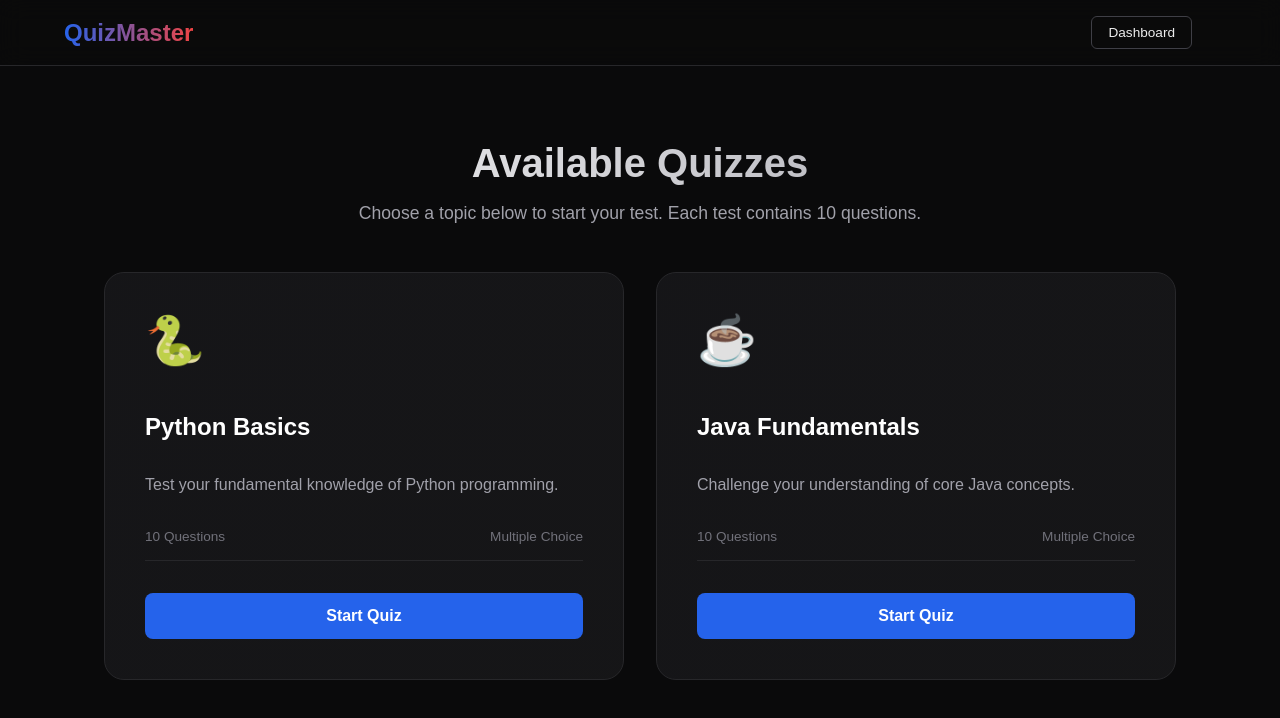
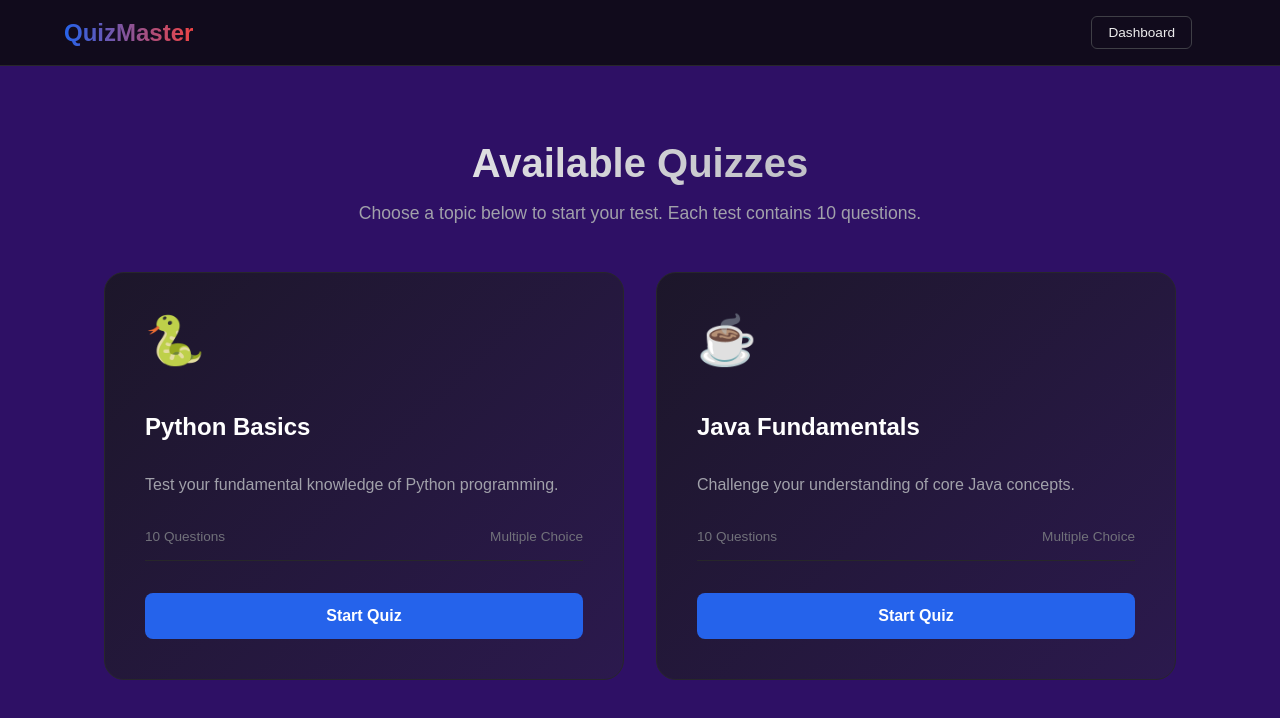
Before and after one commit to sanjanapanji/OnlineQuizSystem, a Next.js app in the folder frontend/: page /quizzes in a window 1280 px wide. Shown: the top 718 px of the page. Built offline with nearby package versions, Linux system fonts and the light colour scheme; sample sign-in values are in the browser's storage.

Commit message:
Update quizzes background color to Violet

```diff
--- a/frontend/app/quizzes/[id]/page.module.css
+++ b/frontend/app/quizzes/[id]/page.module.css
@@ -1,6 +1,6 @@
 .container {
   min-height: 100vh;
-  background-color: #0a0a0b;
+  background-color: #2e1065; /* Deep Violet */
   color: #ededed;
   display: flex;
   flex-direction: column;
--- a/frontend/app/quizzes/page.module.css
+++ b/frontend/app/quizzes/page.module.css
@@ -1,6 +1,6 @@
 .container {
   min-height: 100vh;
-  background-color: #0a0a0b;
+  background-color: #2e1065; /* Deep Violet */
   color: #ededed;
   display: flex;
   flex-direction: column;
```
